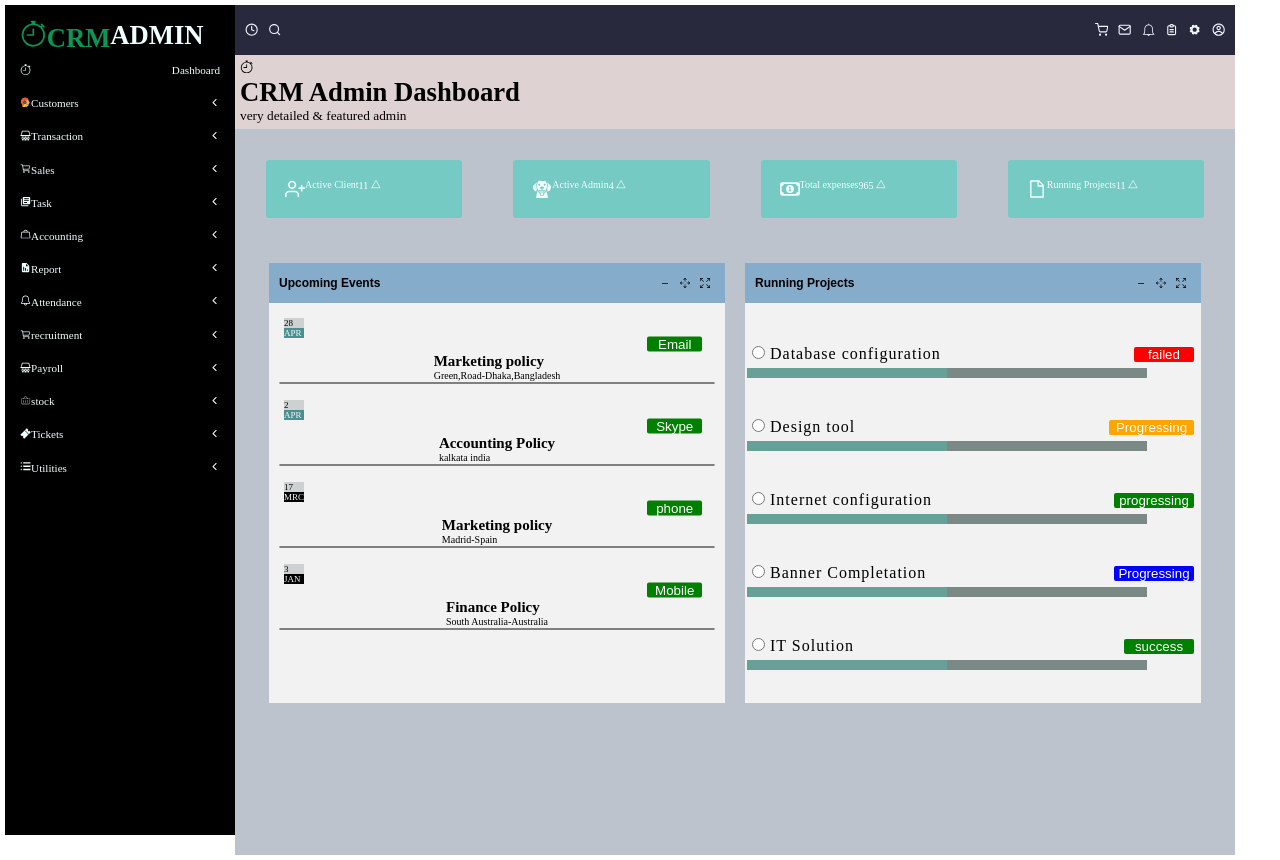
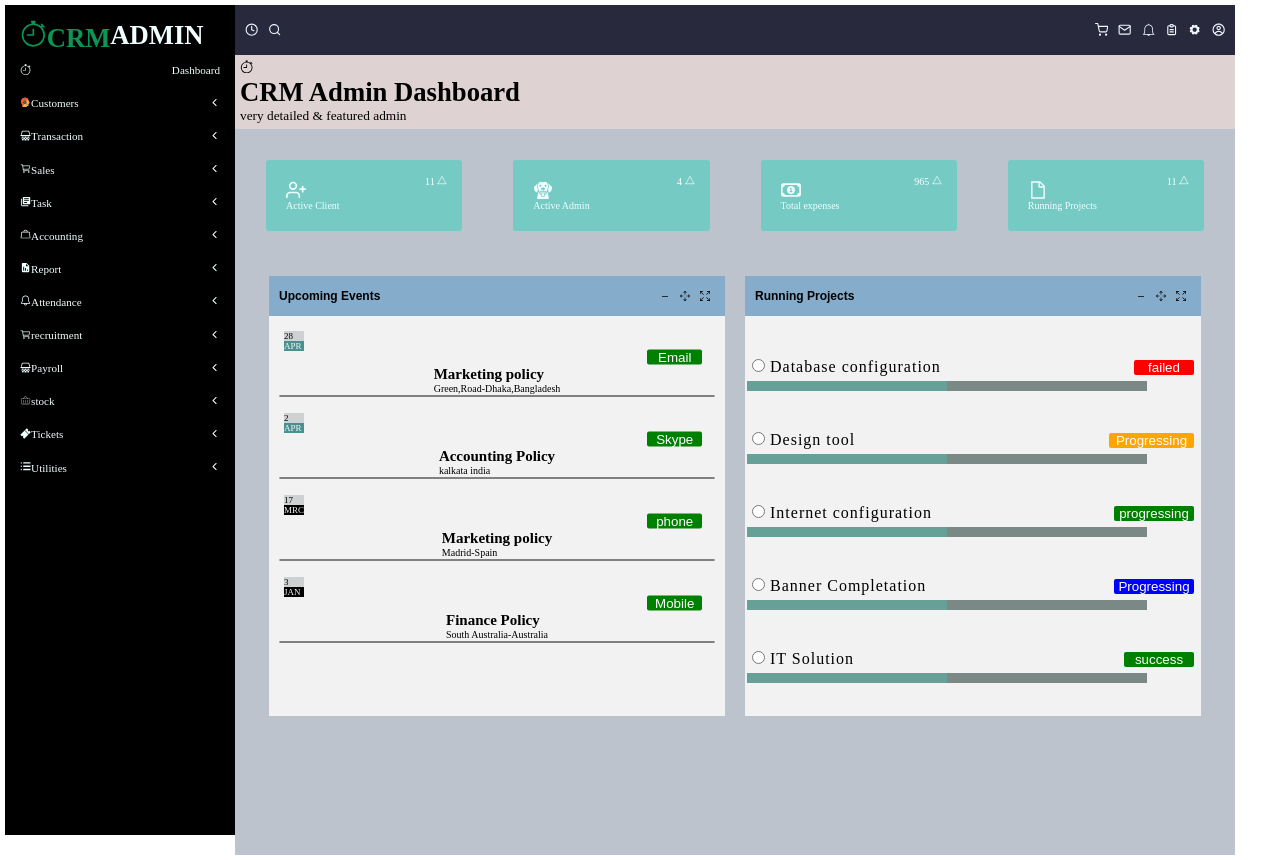
Before and after one commit to nawagirwacatherine/FINAL-INTERVIEW, a React (Vite) app in the folder final-interview/: page / in a window 1280 px wide. Built offline with nearby package versions, Linux system fonts and the light colour scheme.

Commit message:
position items in client component

```diff
--- a/final-interview/src/App.css
+++ b/final-interview/src/App.css
@@ -99,13 +99,25 @@ text-align:right;
 }
 
 .clients {
-  display: flex;
-align-content: space-between;
+
+  position: relative;
+  background-color: rgb(117, 202, 195);
   margin: 1rem;
-  padding: 19px;
+  padding: 20px;
   border-radius: 3px;
   width: 300px;
-    background-color: rgb(117, 202, 195);
+  background-color: rgb(117, 202, 195);
+}
+
+.triangle {
+position: absolute;
+top: 10px;
+right: 10px;
+padding: 5px;
+border-radius: 5px;
+
+
+
 }
 
 .client1{
```
